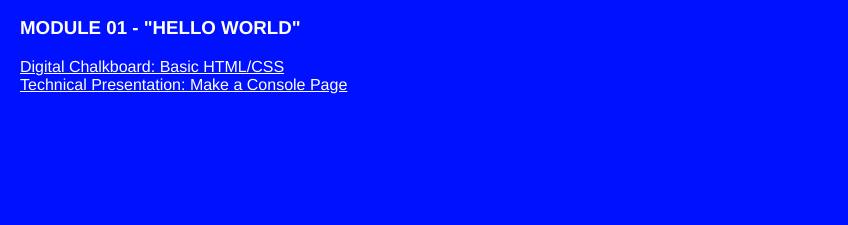
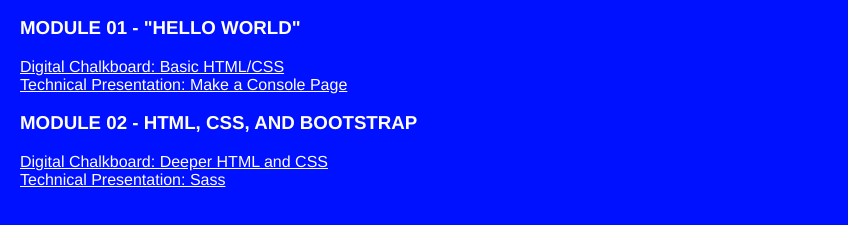
Before and after one commit to tingyue1023/tingyue.datapub.io, a plain HTML site: page index.html in a window 1280 px wide. Shown: the part 131-356 px from the top of the page, without its empty margins (0-848 px from the left). Drawn offline with Linux system fonts and the light colour scheme.

Commit message:
Update index.html

```diff
--- a/index.html
+++ b/index.html
@@ -23,5 +23,13 @@
     </p>
     </div>
 
+    <div class="m2">
+    <h3>MODULE 02 - HTML, CSS, AND BOOTSTRAP</h3>
+    <p>
+    <a href="https://tingyue1023.github.io/tingyue.datapub.io/m2_1_deeper_html_and_css/">Digital Chalkboard: Deeper HTML and CSS</a><br/>
+    <a href="https://tingyue1023.github.io/tingyue.datapub.io/m2_2_sass/">Technical Presentation: Sass</a><br/>
+    </p>
+    </div>
+
 </body>
 </html>
```
